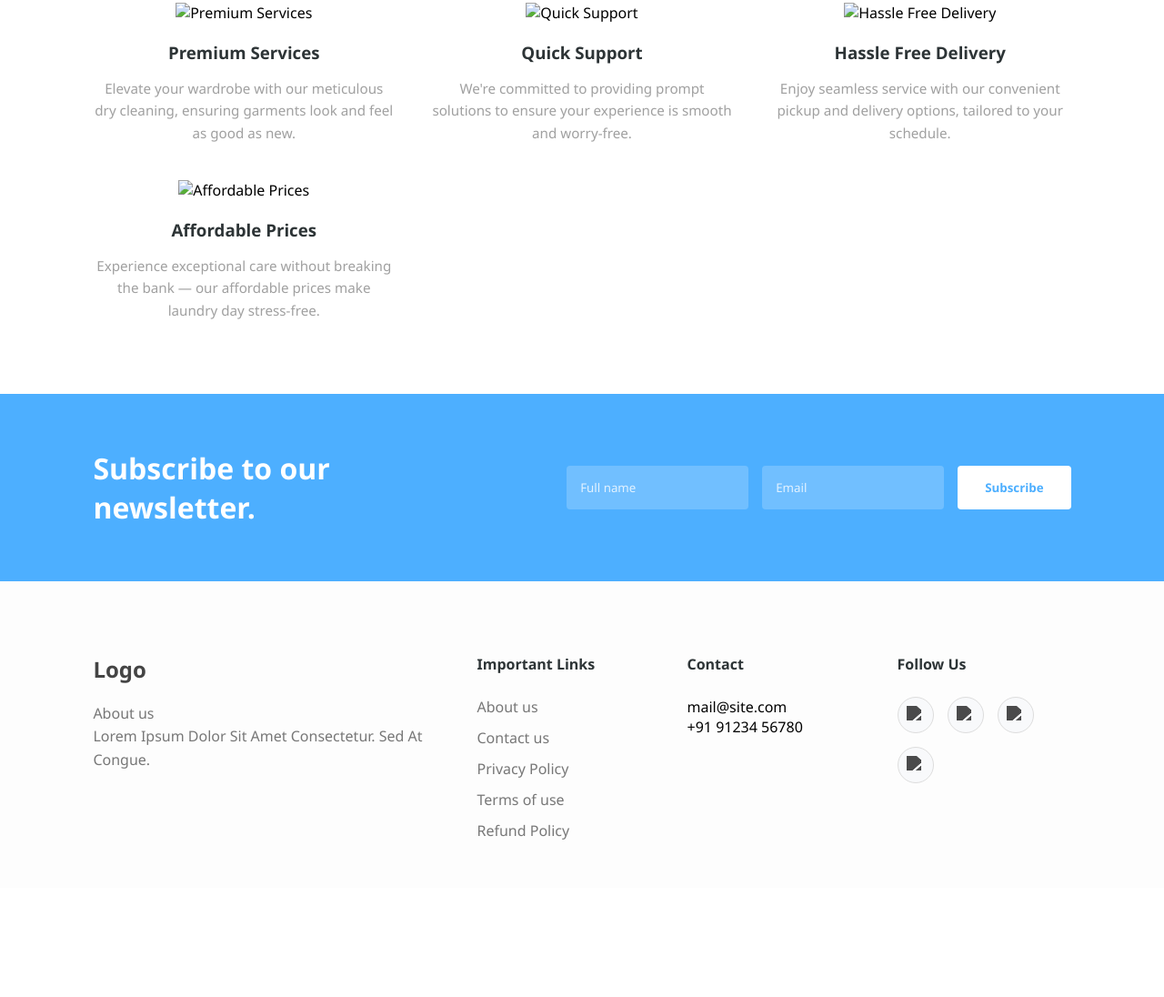
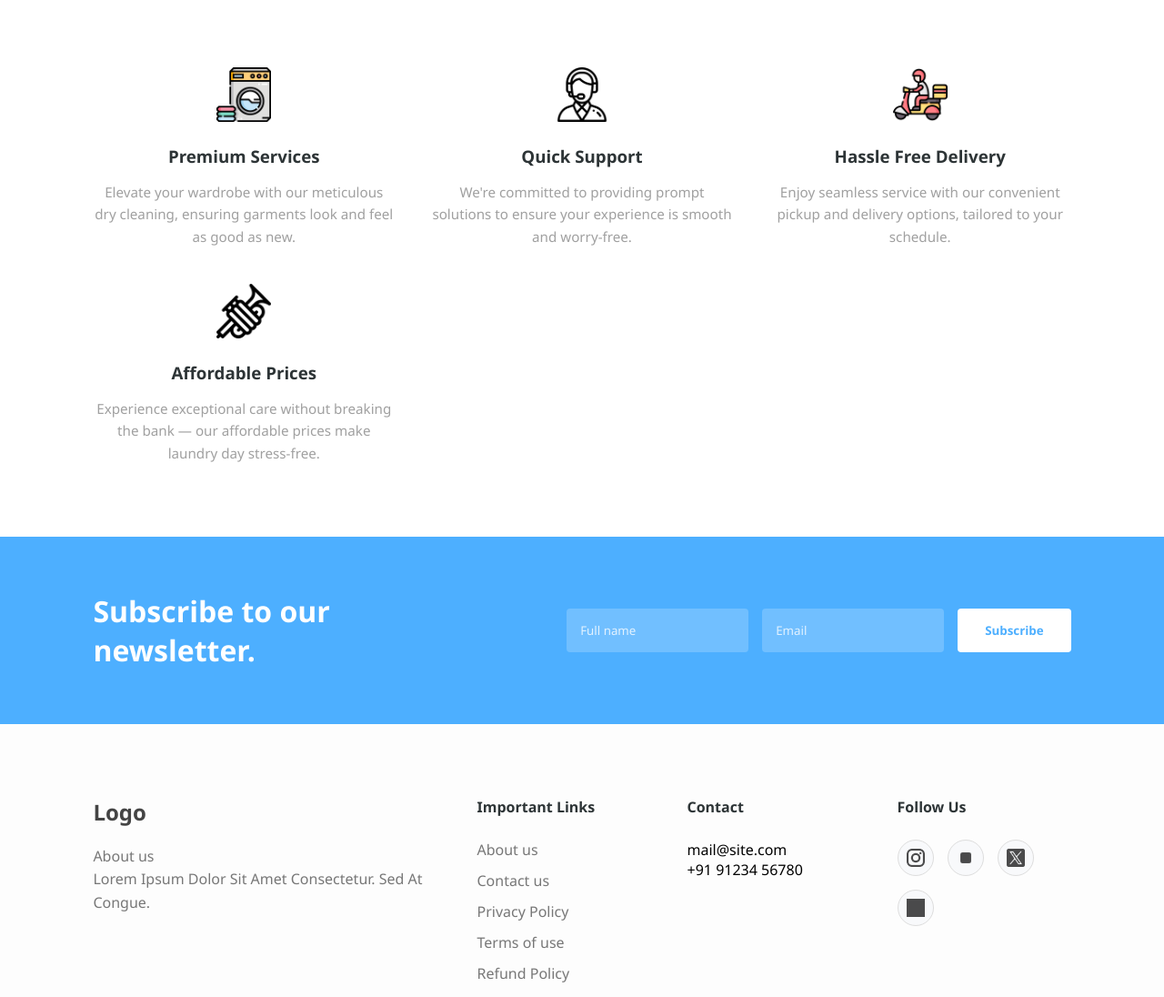
Before and after one commit to Vishal7106/Assignment-4, a plain HTML site: page index.html in a window 1280 px wide. Shown: the part 1607-2703 px from the top of the page at 91% size. Before the commit the page ends 2583 px from the top, so only its background shows below. Drawn offline with nearby package versions, Linux system fonts and the light colour scheme.

Commit message:
Update index.html

```diff
--- a/index.html
+++ b/index.html
@@ -14,7 +14,7 @@
 
     <nav class="navbar">
         <div class="logo">
-            <img src="css/img/Gemini_Generated_Image_55hfc855hfc855hf.png" alt="Laundry Service Logo">
+            <img src="Gemini_Generated_Image_55hfc855hfc855hf.png" alt="Laundry Service Logo">
         </div>
         <ul class="nav-links">
             <li><a href="#">Home</a></li>
@@ -35,7 +35,7 @@
             </button>
         </div>
         <div class="hero-image">
-            <img src="css/img/washing.jpg" alt="3D Washing Machine">
+            <img src="washing.jpg" alt="3D Washing Machine">
         </div>
     </header>
 
@@ -99,7 +99,7 @@
                         </div>
                         <div class="input-group">
                             <label>Phone Number</label>
-                            <input type="tel" id="phone" min="10" placeholder="0000000000" required>
+                            <input type="tel" id="phone" min="10" placeholder="+91**********" required>
                         </div>
                     </div>
                     <button type="submit" class="btn-book" disabled>Book now</button>
@@ -122,23 +122,23 @@
 
     <section class="features">
         <div class="feature-item">
-            <img src="css/img/icons/icon1.png" alt="Premium Services">
+            <img src="icon1.png" alt="Premium Services">
             <h3>Premium Services</h3>
             <p>Elevate your wardrobe with our meticulous dry cleaning, ensuring garments look and feel as good as new.
             </p>
         </div>
         <div class="feature-item">
-            <img src="css/img/icons/icon2.png" alt="Quick Support">
+            <img src="icon2.png" alt="Quick Support">
             <h3>Quick Support</h3>
             <p>We're committed to providing prompt solutions to ensure your experience is smooth and worry-free.</p>
         </div>
         <div class="feature-item">
-            <img src="css/img/icons/icon3.png" alt="Hassle Free Delivery">
+            <img src="icon3.png" alt="Hassle Free Delivery">
             <h3>Hassle Free Delivery</h3>
             <p>Enjoy seamless service with our convenient pickup and delivery options, tailored to your schedule.</p>
         </div>
         <div class="feature-item">
-            <img src="css/img/icons/icon4.png" alt="Affordable Prices">
+            <img src="icon4.png" alt="Affordable Prices">
             <h3>Affordable Prices</h3>
             <p>Experience exceptional care without breaking the bank — our affordable prices make laundry day
                 stress-free.</p>
@@ -186,16 +186,16 @@
                 <h4>Follow Us</h4>
                 <div class="social-icons">
                     <a href="#" aria-label="Instagram">
-                        <img src="css/img/insta.png" alt="Instagram">
+                        <img src="insta.png" alt="Instagram">
                     </a>
                     <a href="#" aria-label="Facebook">
-                        <img src="css/img/facebook.png" alt="Facebook">
+                        <img src="facebook.png" alt="Facebook">
                     </a>
                     <a href="#" aria-label="Twitter">
-                        <img src="css/img/twi.png" alt="Twitter X">
+                        <img src="twi.png" alt="Twitter X">
                     </a>
                     <a href="#" aria-label="Youtube">
-                        <img src="css/img/youtube.png" alt="Youtube">
+                        <img src="youtube.png" alt="Youtube">
                     </a>
                 </div>
             </div>
@@ -205,4 +205,5 @@
     <script src="LOG.JS"></script>
 </body>
 
+
 </html>
```
